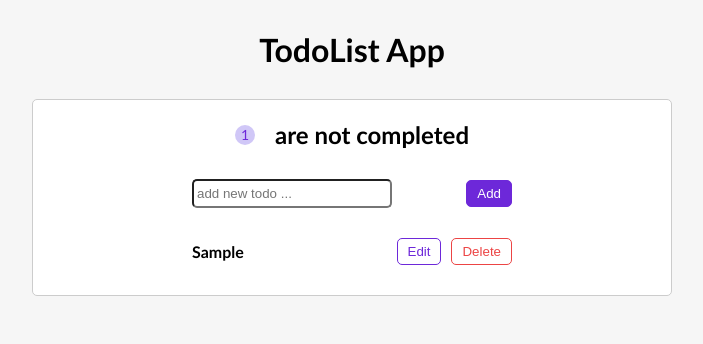
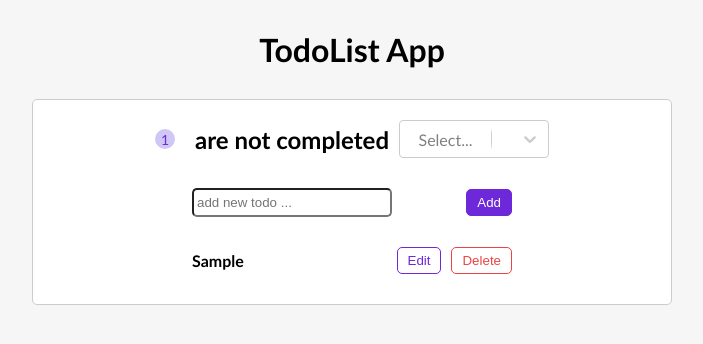
Before and after one commit to sevankeshish/Todolist-app, a React (Create React App) app: page / in a window 1280 px wide. Both pictures are taken after typing "Sample" into the empty fields and a click on the button "Add". Shown: the top 344 px of the page, without its empty margins (288-991 px from the left). Built offline with nearby package versions, Linux system fonts and the light colour scheme.

Commit message:
react-select

```diff
--- a/package.json
+++ b/package.json
@@ -9,6 +9,7 @@
     "react": "^18.2.0",
     "react-dom": "^18.2.0",
     "react-scripts": "5.0.1",
+    "react-select": "^5.7.3",
     "web-vitals": "^2.1.4"
   },
   "scripts": {
--- a/src/App.css
+++ b/src/App.css
@@ -105,3 +105,8 @@ header span {
   justify-content: center;
   align-items: center;
 }
+
+.select{
+  width: 150px;
+  margin-left:10px;
+}
--- a/src/components/NavBar.jsx
+++ b/src/components/NavBar.jsx
@@ -1,8 +1,19 @@
-const NavBar = ({unCompletedTodos}) => {
+import Select from "react-select";
+
+const options = [
+    {value:"All", label:"All"},
+    {value:"Completed", label:"Completed"},
+    {value:"Uncompleted", label:"Uncompleted"},
+]
+
+const NavBar = ({unCompletedTodos,onChange,selectedOption}) => {
+
     if(!unCompletedTodos) return <h2>set your today's todos !</h2>;
+
     return (
         <header >
             <span>{unCompletedTodos} </span><h2>are not completed</h2>
+            <Select onChange={onChange} value={selectedOption.value} options={options} className="select"/>
         </header>
     );
 }
--- a/src/components/TodoApp.jsx
+++ b/src/components/TodoApp.jsx
@@ -1,10 +1,16 @@
-import { useState } from "react"
+import { useState,useEffect } from "react"
 import TodoForm from "./TodoForm"
 import TodoList from "./TodoList"
 import NavBar from "./NavBar"
 
 const TodoApp = () =>{
     const [todos, setTodos] = useState([])
+    const [filteredTodos,setFilteredTodos] = useState([])
+    const [selectedOption, setSelectedOption] = useState("All")
+
+   useEffect(()=>{
+      filterTodos(selectedOption.value)
+   },[todos,selectedOption])
 
  const addTodo = (input) =>{
     // console.log(input);
@@ -38,11 +44,33 @@ const TodoApp = () =>{
    updatedTodos[index] = selectedTodos
    setTodos(updatedTodos) }
 
+   const filterTodos = (status) => {
+      switch(status) {
+         case "Completed" :
+            setFilteredTodos(todos.filter((p) => p.isCompleted));
+            break;
+         case "Uncompleted" :
+            setFilteredTodos(todos.filter((p) => !p.isCompleted));
+            break;
+         default :
+         setFilteredTodos(todos);
+      }
+   }
+
+const selectHandler = (e) =>{
+   setSelectedOption(e)
+   filterTodos(e.value)
+}
+
     return(
         <div className="container">
-         <NavBar unCompletedTodos={todos.filter((p) => !p.isCompleted).length} />
+         <NavBar
+            unCompletedTodos={todos.filter((p) => !p.isCompleted).length}
+            selectedOption={setSelectedOption}
+            onChange={selectHandler}
+            />
          <TodoForm submitTodo = {addTodo}/>
-         <TodoList showTodos={todos} onComplete={completeTodo} onDelete={deleteTodos} onEdit={editTodo}/>
+         <TodoList showTodos={filteredTodos} onComplete={completeTodo} onDelete={deleteTodos} onEdit={editTodo}/>
         </div>
     )
  }
```
Also changed, not shown: 1 other file (tests, documents, lock files or other folders).
